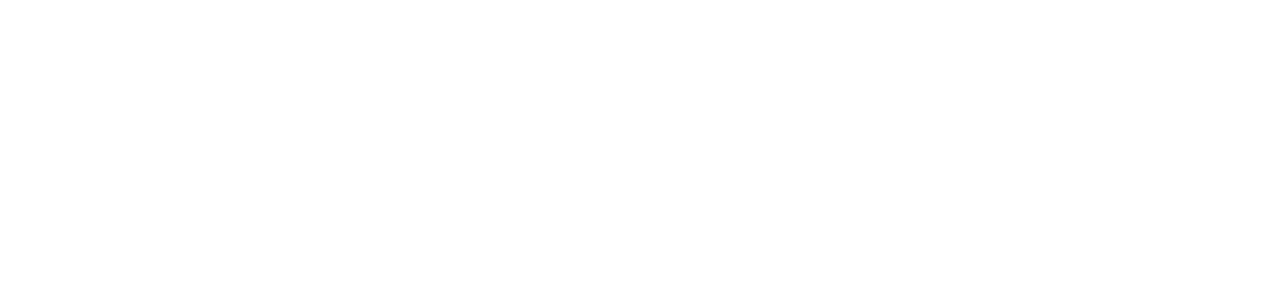
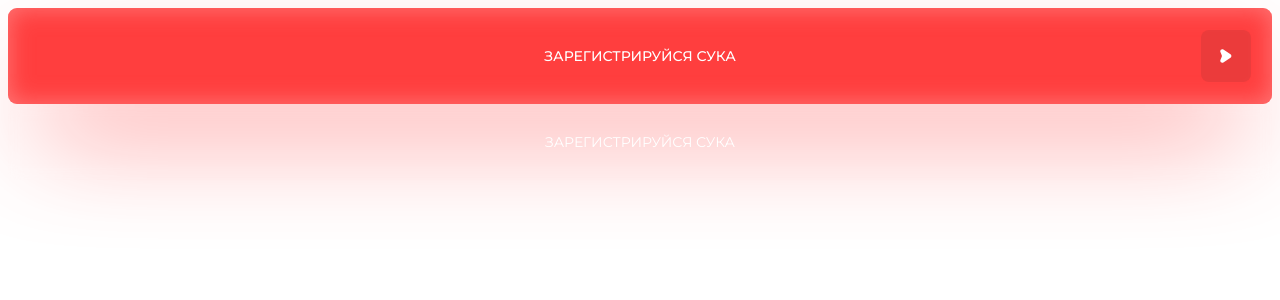
Before and after one commit to uvanov/meta-frontend, a React (Create React App) app: page / in a window 1280 px wide. Shown: the top 300 px of the page. Built offline with nearby package versions, Linux system fonts and the light colour scheme.

Commit message:
Add Button Component / Connect Montserrat font to project

```diff
--- a/src/App.tsx
+++ b/src/App.tsx
@@ -1,11 +1,18 @@
 // Import modules
 import React from 'react';
+import { Button } from "./components/ui/Button";
 
 // Exports
 export const App = () => {
   return (
     <div>
+      <Button variant='danger' large={true} fullWidth={true}>
+        ЗАРЕГИСТРИРУЙСЯ СУКА
+      </Button>
 
+      <Button variant='default' large={false} fullWidth={true}>
+        ЗАРЕГИСТРИРУЙСЯ СУКА
+      </Button>
     </div>
   );
 };
--- /dev/null
+++ b/src/components/ui/Button.tsx
@@ -0,0 +1,87 @@
+/** @jsxImportSource @emotion/react */
+// Import modules
+import React from 'react';
+import styled from '@emotion/styled';
+import { css } from '@emotion/react';
+
+// Assets
+import { ReactComponent as ArrowRight } from '../../assets/images/arrow-right.svg';
+
+// Styled Components
+const BaseButton = styled.button<{ fullWidth: boolean, large: boolean }>`
+  display: flex;
+  justify-content: center;
+  align-items: center;
+  position: relative;
+  cursor: pointer;
+  border: 0;
+  border-radius: 9px;
+  font-size: 14px;
+  padding: 29px;
+  color: white;
+  text-transform: uppercase;
+
+  font-family: Montserrat, sans-serif;
+
+  ${({ fullWidth }) => fullWidth && css`width: 100%`}
+  ${({ large }) => large && css`padding: 39px;`}
+`
+
+const DefaultButtonVariant = () => css`
+  background: rgba(255, 255, 255, 0.03);
+  backdrop-filter: blur(7px);
+`
+
+const DangerButtonVariant = () => css`
+  background: #FF3E3E;
+  box-shadow: 0px 49px 106px -32px #FF3E3E, inset 0px 0px 24px rgba(255, 169, 169, 0.55);
+  font-weight: 500;
+`
+
+const ButtonArrowLabel = styled.div`
+  position: absolute;
+  right: 21px;
+  display: flex;
+  justify-content: center;
+  align-items: center;
+  padding: 19px;
+  background: rgba(205, 56, 56, 0.4);
+  border-radius: 8px;
+`
+
+// Constants
+// Создаём карту вариантов кнопок, чтобы потом ссылаться благодаря ключам на блоки стилей.
+const BUTTON_VARIANTS_MAP = {
+  default: DefaultButtonVariant,
+  danger: DangerButtonVariant
+};
+
+// Interfaces
+interface ButtonProps {
+  variant: keyof typeof BUTTON_VARIANTS_MAP; // Создаём литерал, на основе параметров из BUTTON_VARIANTS_MAP
+  large: boolean;
+  fullWidth: boolean;
+}
+
+// Exports
+export const Button: React.FC<ButtonProps> = ({ children, variant, ...remainingProps }) => {
+
+  const styleVariant = BUTTON_VARIANTS_MAP[variant];
+
+  return (
+    <BaseButton
+      css={ styleVariant }
+      {...remainingProps}
+    >
+      { children }
+
+      {
+        variant === 'danger' && (
+          <ButtonArrowLabel>
+            <ArrowRight/>
+          </ButtonArrowLabel>
+        )
+      }
+    </BaseButton>
+  );
+};
--- /dev/null
+++ b/src/index.css
@@ -0,0 +1 @@
+@import url('https://fonts.googleapis.com/css2?family=Inter:wght@100;200;300;400;500;600;700;800;900&family=Montserrat:ital,wght@0,100;0,200;0,300;0,400;0,500;0,600;0,700;0,800;0,900;1,100;1,200;1,300;1,400;1,500;1,600;1,700;1,800;1,900&display=swap');
--- a/src/index.tsx
+++ b/src/index.tsx
@@ -2,6 +2,8 @@
 import React from 'react';
 import ReactDOM from 'react-dom';
 import { Provider } from 'react-redux';
+
+import './index.css';
 
 // Local modules
 import { App } from './App';
--- a/tsconfig.json
+++ b/tsconfig.json
@@ -18,7 +18,8 @@
     "resolveJsonModule": true,
     "isolatedModules": true,
     "noEmit": true,
-    "jsx": "react-jsx"
+    "jsx": "react-jsx",
+    "jsxImportSource": "@emotion/react"
   },
   "include": [
     "src"
```
Also changed, not shown: src/assets/images/arrow-right.svg (added).
